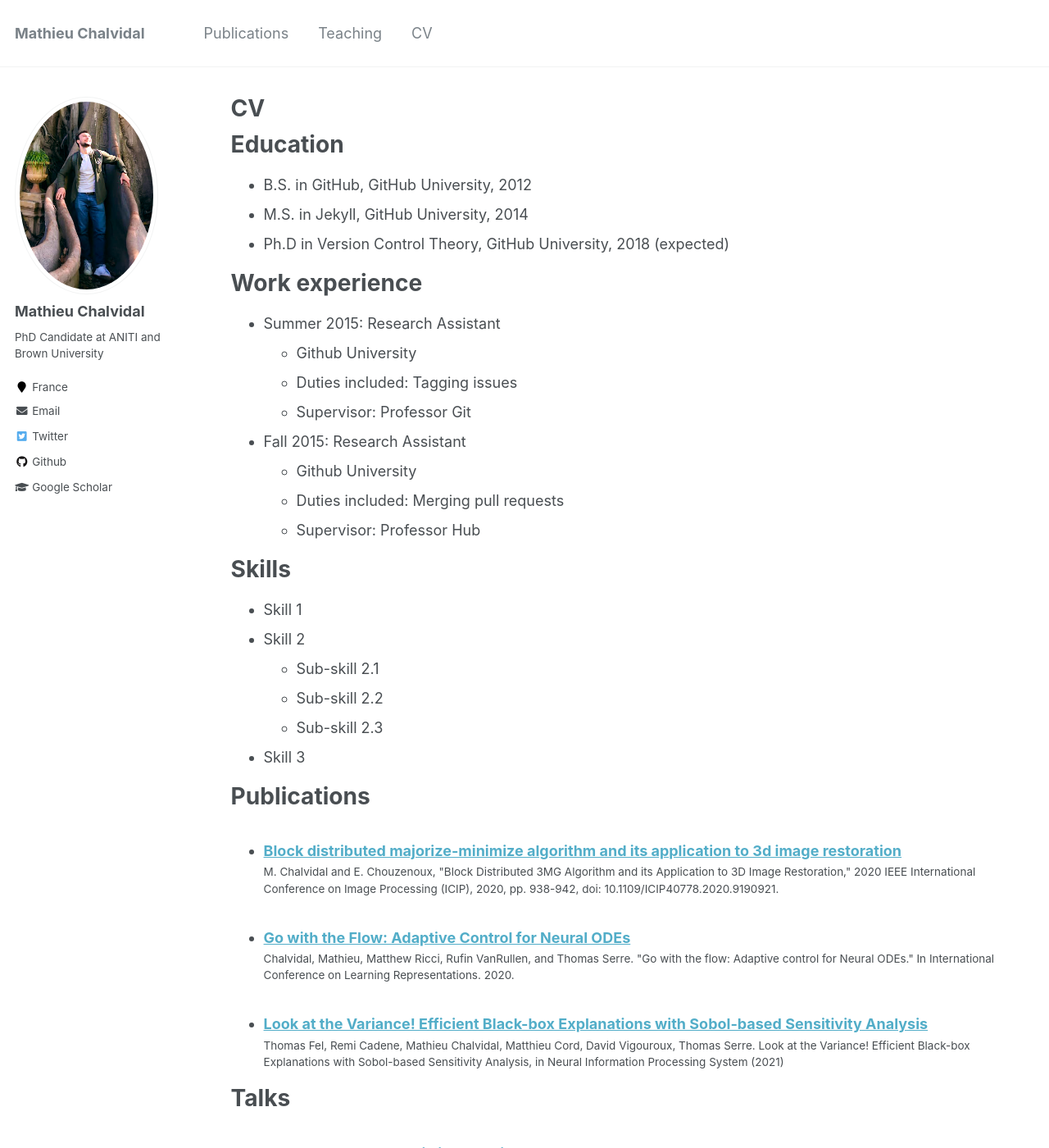
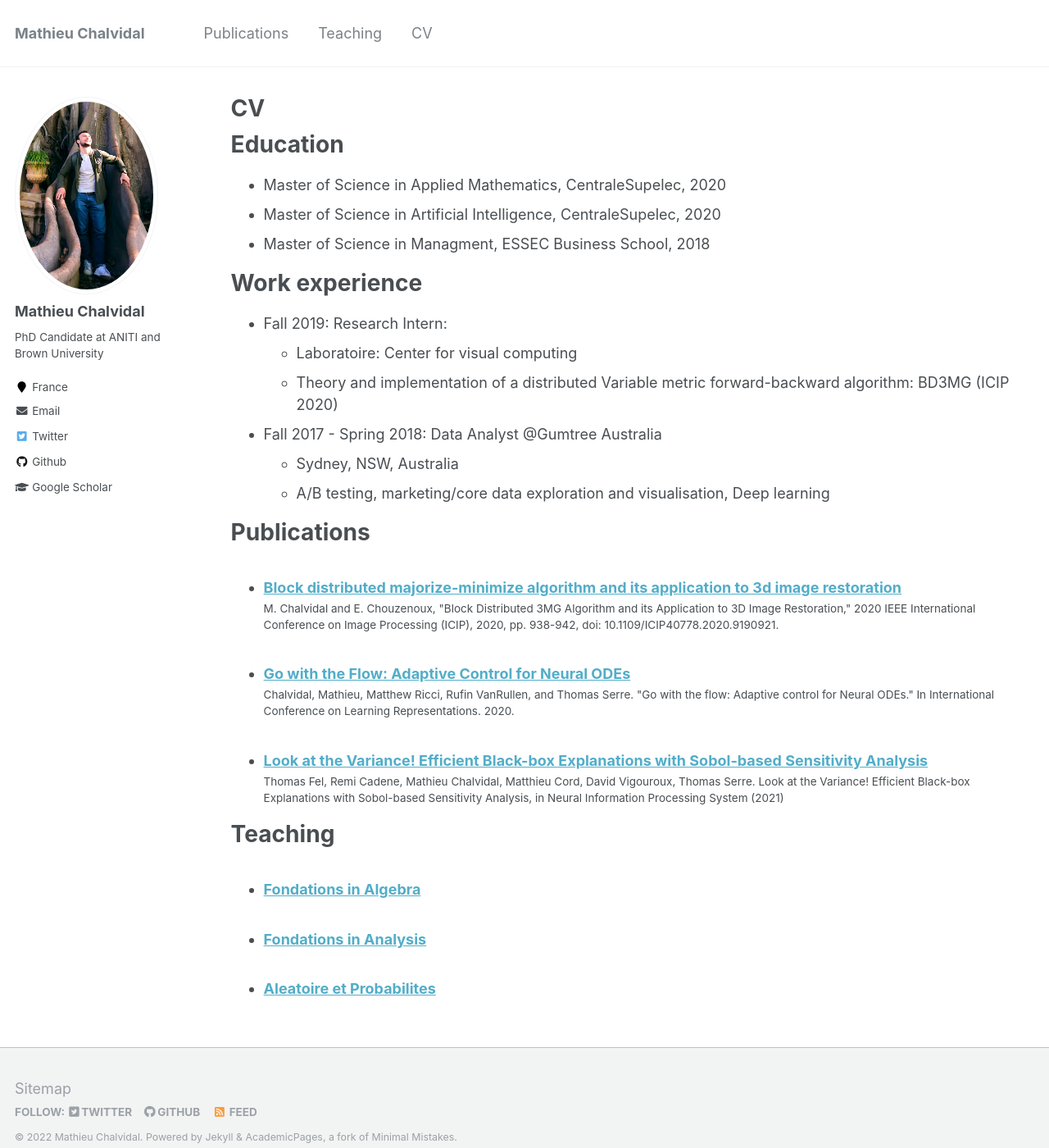
Before and after one commit to mathieuchal/mathieuchal.github.io, a Jekyll site: the page built from _pages/cv.md, in a window 1280 px wide and 1400 px high. Shown: the whole window at 82% size. Built offline with Jekyll 4.4.1, drawn with Linux system fonts in a browser that asks for light colours; some of the changed text lies outside the part shown.

Commit message:
Update cv.md

```diff
--- a/_pages/cv.md
+++ b/_pages/cv.md
@@ -11,30 +11,29 @@ redirect_from:
 
 Education
 ======
-* B.S. in GitHub, GitHub University, 2012
-* M.S. in Jekyll, GitHub University, 2014
-* Ph.D in Version Control Theory, GitHub University, 2018 (expected)
+* Master of Science in Applied Mathematics, CentraleSupelec, 2020
+* Master of Science in Artificial Intelligence, CentraleSupelec, 2020
+* Master of Science in Managment, ESSEC Business School, 2018
 
 Work experience
 ======
-* Summer 2015: Research Assistant
-  * Github University
-  * Duties included: Tagging issues
-  * Supervisor: Professor Git
 
-* Fall 2015: Research Assistant
-  * Github University
-  * Duties included: Merging pull requests
-  * Supervisor: Professor Hub
+* Fall 2019: Research Intern:
+  * Laboratoire: Center for visual computing
+  * Theory and implementation of a distributed Variable metric forward-backward algorithm: BD3MG (ICIP 2020)
 
-Skills
+* Fall 2017 - Spring 2018: Data Analyst @Gumtree Australia
+  * Sydney, NSW, Australia
+  * A/B testing, marketing/core data exploration and visualisation, Deep learning
+
+<!-- Skills
 ======
 * Skill 1
 * Skill 2
   * Sub-skill 2.1
   * Sub-skill 2.2
   * Sub-skill 2.3
-* Skill 3
+* Skill 3 -->
 
 Publications
 ======
@@ -42,18 +41,14 @@ Publications
     {% include archive-single-cv.html %}
   {% endfor %}</ul>
 
-Talks
+<!-- Talks
 ======
   <ul>{% for post in site.talks %}
     {% include archive-single-talk-cv.html %}
-  {% endfor %}</ul>
+  {% endfor %}</ul> -->
 
 Teaching
 ======
   <ul>{% for post in site.teaching %}
     {% include archive-single-cv.html %}
   {% endfor %}</ul>
-
-Service and leadership
-======
-* Currently signed in to 43 different slack teams
```
